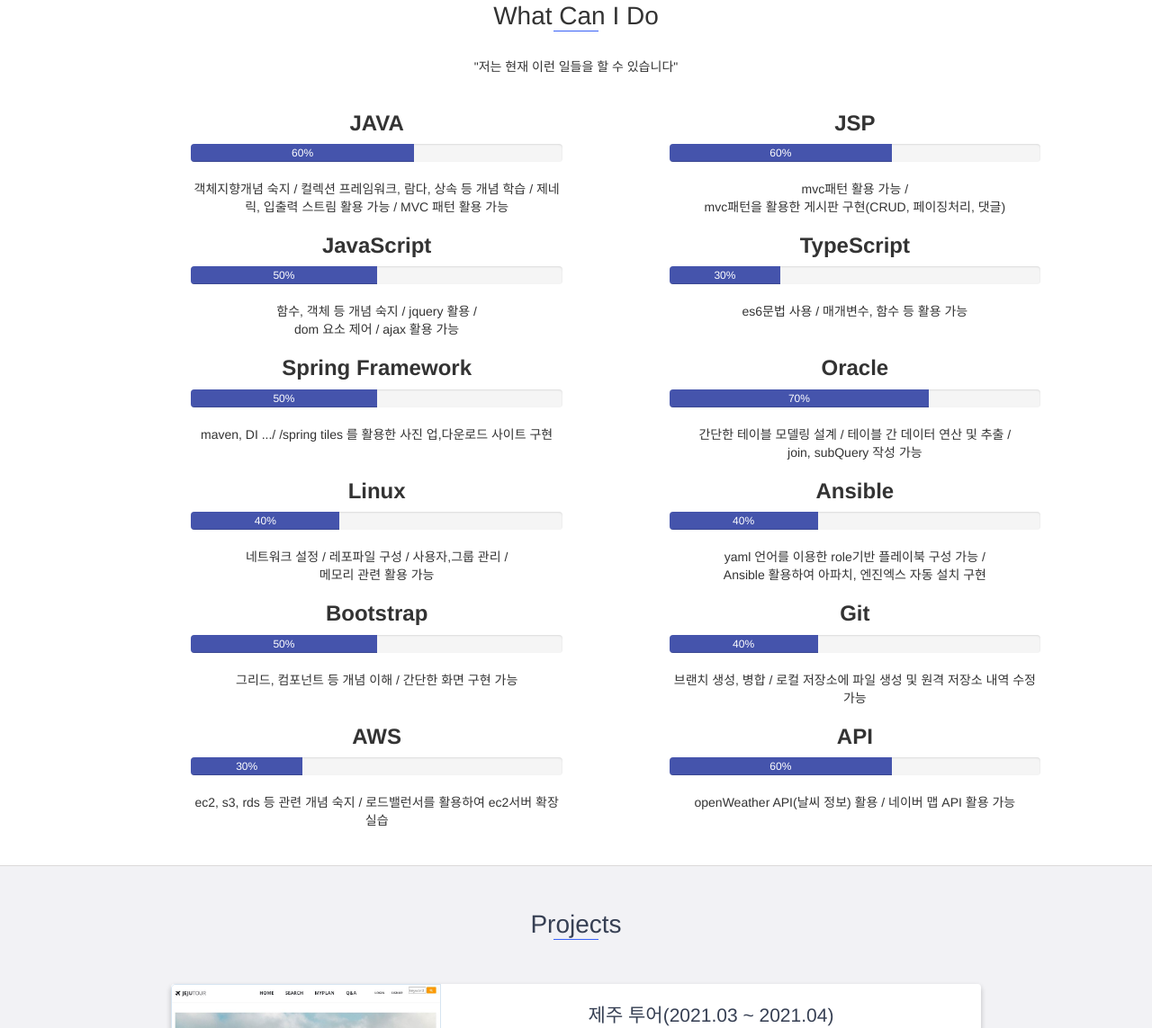
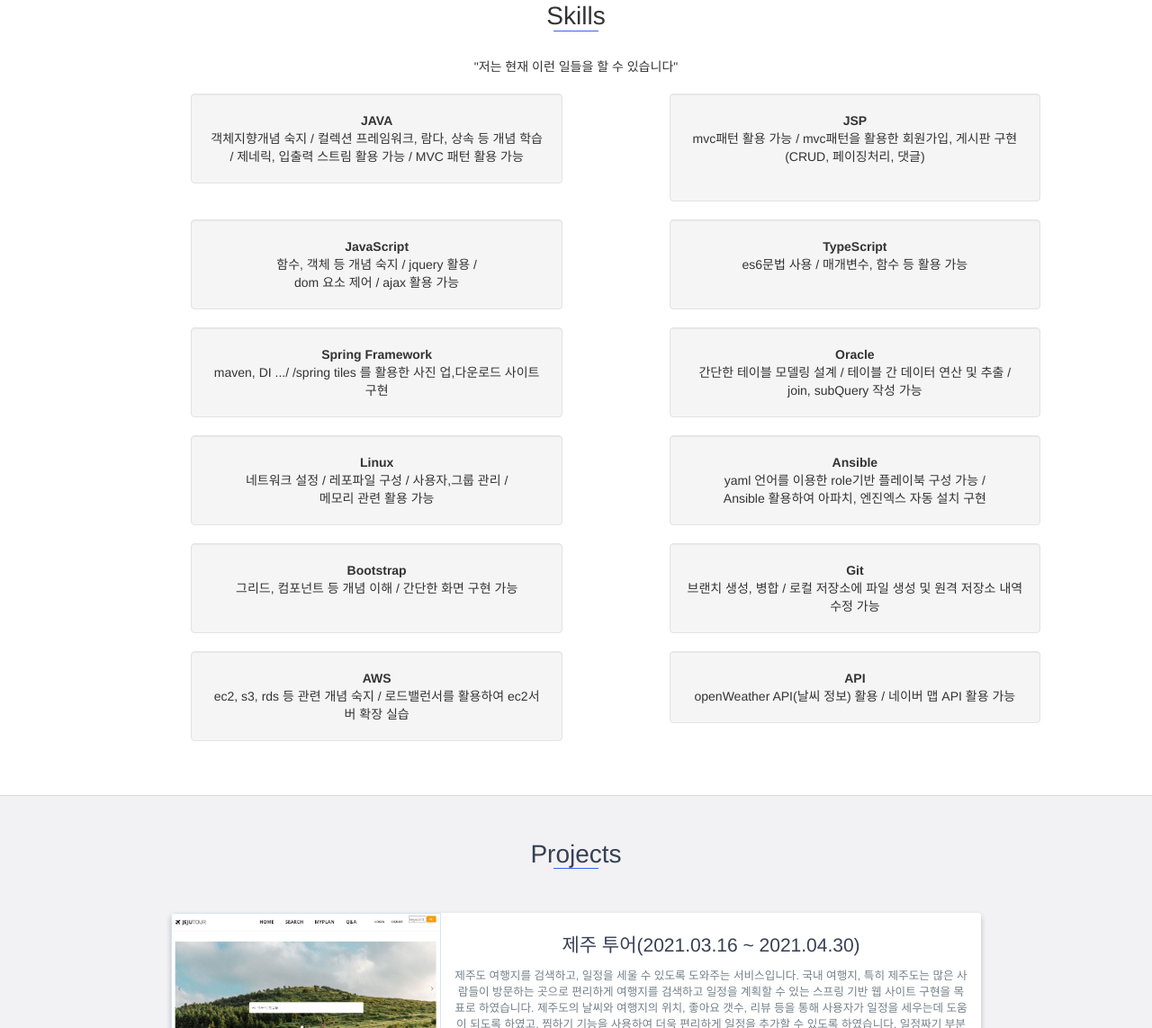
Before and after one commit to Eunju-Oh/eunju-oh.github.io, a website: page index.html in a window 1280 px wide. Shown: the part 1415-2558 px from the top of the page at 90% size. Drawn offline with nearby package versions, Linux system fonts and the light colour scheme.

Commit message:
Update index.html
프로젝트 수정

```diff
--- a/index.html
+++ b/index.html
@@ -37,7 +37,7 @@
                 <a href="#Certification">Certification</a>
             </li>
             <li>
-                <a href="#can">What Can I Do</a>
+                <a href="#can">Skills</a>
             </li>
             <li>
                 <a href="#projects">Projects</a>
@@ -125,11 +125,9 @@
 
 
     <div id="can">
-        <h2 class="heading">What Can I Do</h2>
+        <h2 class="heading">Skills</h2>
        <br> "저는 현재 이런 일들을 할 수 있습니다"
        <p>
-
-
 
        </p>
 
@@ -137,174 +135,93 @@
 
 
        <div class="col-md-5 col-md-offset-1 animate-box" data-animate-effect="fadeInLeft">
-            <div class="progress-wrap">
-                <h3><strong>JAVA</strong></h3>
-                <div class="progress">
-                     <div class="progress-bar" role="progressbar" aria-valuenow="60"
-                      aria-valuemin="0" aria-valuemax="100" style="width:60%; background: #4554ac; ">
-                    <span>60%</span>
-                      </div>
-                </div>
-
-                객체지향개념 숙지 / 컬렉션 프레임워크, 람다, 상속 등 개념 학습 /
-                제네릭, 입출력 스트림 활용 가능 / MVC 패턴 활용 가능
-
+            <div class="well">
+            <strong>JAVA</strong><br>
+            객체지향개념 숙지 / 컬렉션 프레임워크, 람다, 상속 등 개념 학습 /
+            제네릭, 입출력 스트림 활용 가능 / MVC 패턴 활용 가능
             </div>
         </div>
 
         <div class="col-md-5 col-md-offset-1 animate-box"   data-animate-effect="fadeInLeft">
-            <div class="progress-wrap">
-                <h3><strong>JSP</strong></h3>
-                <div class="progress">
-                     <div class="progress-bar" role="progressbar" aria-valuenow="60"
-                      aria-valuemin="0" aria-valuemax="100" style="width:60%; background:#4554ac;">
-                    <span>60%</span>
-                      </div>
-                </div>
-                mvc패턴 활용 가능 / <br> mvc패턴을 활용한 게시판 구현(CRUD, 페이징처리, 댓글)
+            <div class="well">
+                <strong>JSP</strong><br>
+                mvc패턴 활용 가능 / mvc패턴을 활용한 회원가입, 게시판 구현(CRUD, 페이징처리, 댓글)<br><br>
             </div>
         </div>
 
         <div class="col-md-5 col-md-offset-1 animate-box" data-animate-effect="fadeInLeft">
-            <div class="progress-wrap">
-                <h3><strong>JavaScript</strong></h3>
-                <div class="progress">
-                     <div class="progress-bar" role="progressbar" aria-valuenow="50"
-                      aria-valuemin="0" aria-valuemax="100" style="width:50%;  background:#4554ac; ">
-                    <span>50%</span>
-                      </div>
-                </div>
+            <div  class="well">
+                <strong>JavaScript</strong><br>
                 함수, 객체 등 개념 숙지 / jquery 활용 /<br> dom 요소 제어 / ajax 활용 가능
             </div>
         </div>
 
         <div class="col-md-5 col-md-offset-1 animate-box" data-animate-effect="fadeInLeft">
-            <div class="progress-wrap">
-                <h3><strong>TypeScript</strong></h3>
-                <div class="progress">
-                     <div class="progress-bar" role="progressbar" aria-valuenow="30"
-                      aria-valuemin="0" aria-valuemax="100" style="width:30%;  background:#4554ac;">
-                    <span>30%</span>
-                      </div>
-                </div>
-                es6문법 사용 / 매개변수, 함수 등 활용 가능
-
+            <div  class="well">
+                <strong>TypeScript</strong><br>
+                es6문법 사용 / 매개변수, 함수 등 활용 가능 <br><br>
             </div>
         </div>
 
         <div class="col-md-5 col-md-offset-1 animate-box" data-animate-effect="fadeInLeft" style="clear:both;">
-            <div class="progress-wrap">
-                <h3><strong>Spring Framework</strong></h3>
-                <div class="progress">
-                     <div class="progress-bar" role="progressbar" aria-valuenow="50"
-                      aria-valuemin="0" aria-valuemax="100" style="width:50%;  background:#4554ac;">
-                    <span>50%</span>
-                      </div>
-                </div>
+            <div  class="well">
+                <strong>Spring Framework</strong><br>
                 maven, DI .../
                 /spring tiles 를 활용한 사진 업,다운로드 사이트 구현
-
             </div>
         </div>
 
 
         <div class="col-md-5 col-md-offset-1 animate-box" data-animate-effect="fadeInLeft" >
-            <div class="progress-wrap">
-                <h3><strong>Oracle</strong></h3>
-                <div class="progress">
-                     <div class="progress-bar" role="progressbar" aria-valuenow="70"
-                      aria-valuemin="0" aria-valuemax="100" style=" width:70%; background:#4554ac;">
-                    <span>70%</span>
-                      </div>
-                </div>
-                간단한 테이블 모델링 설계 / 테이블 간 데이터 연산 및 추출 /<br> join, subQuery 작성 가능
-
+            <div  class="well">
+                <strong>Oracle</strong><br>
+                간단한 테이블 모델링 설계 / 테이블 간 데이터 연산 및 추출 / join, subQuery 작성 가능
             </div>
         </div>
 
 
 
         <div class="col-md-5 col-md-offset-1 animate-box" data-animate-effect="fadeInLeft">
-            <div class="progress-wrap">
-                <h3><strong>Linux</strong></h3>
-                <div class="progress">
-                     <div class="progress-bar" role="progressbar" aria-valuenow="40"
-                      aria-valuemin="0" aria-valuemax="100" style="width:40%; background:#4554ac;">
-                    <span>40%</span>
-                      </div>
-                </div>
+            <div class="well">
+                <strong>Linux</strong><br>
                 네트워크 설정 / 레포파일 구성 / 사용자,그룹 관리 /<br> 메모리 관련 활용 가능
             </div>
         </div>
 
         <div class="col-md-5 col-md-offset-1 animate-box" data-animate-effect="fadeInLeft">
-            <div class="progress-wrap">
-                <h3><strong>Ansible</strong></h3>
-                <div class="progress">
-                     <div class="progress-bar" role="progressbar" aria-valuenow="40"
-                      aria-valuemin="0" aria-valuemax="100" style="width:40%; background:#4554ac;">
-                    <span>40%</span>
-                      </div>
-                </div>
+            <div class="well">
+                <strong>Ansible</strong><br>
                 yaml 언어를 이용한 role기반 플레이북 구성 가능 /<br> Ansible 활용하여 아파치, 엔진엑스 자동 설치 구현
-
             </div>
         </div>
 
         <div class="col-md-5 col-md-offset-1 animate-box" data-animate-effect="fadeInLeft">
-            <div class="progress-wrap">
-                <h3><strong>Bootstrap</strong></h3>
-                <div class="progress">
-                     <div class="progress-bar" role="progressbar" aria-valuenow="50"
-                      aria-valuemin="0" aria-valuemax="100" style="width:50%;  background:#4554ac;">
-                    <span>50%</span>
-                      </div>
-                </div>
-                그리드, 컴포넌트 등 개념 이해 / 간단한 화면 구현 가능
-
+            <div class="well">
+               <strong>Bootstrap</strong><br>
+                그리드, 컴포넌트 등 개념 이해 / 간단한 화면 구현 가능<br><br>
             </div>
         </div>
 
 
         <div class="col-md-5 col-md-offset-1 animate-box" data-animate-effect="fadeInLeft" >
-            <div class="progress-wrap">
-                <h3><strong>Git</strong></h3>
-                <div class="progress">
-                     <div class="progress-bar" role="progressbar" aria-valuenow="40"
-                      aria-valuemin="0" aria-valuemax="100" style="width:40%;  background:#4554ac;">
-                    <span>40%</span>
-                      </div>
-                </div>
+            <div class="well">
+                <strong>Git</strong><br>
                 브랜치 생성, 병합 / 로컬 저장소에 파일 생성 및 원격 저장소 내역 수정 가능
-
             </div>
         </div>
 
         <div class="col-md-5 col-md-offset-1 animate-box" data-animate-effect="fadeInLeft">
-            <div class="progress-wrap">
-                <h3><strong>AWS</strong></h3>
-                <div class="progress">
-                     <div class="progress-bar" role="progressbar" aria-valuenow="30"
-                      aria-valuemin="0" aria-valuemax="100" style="width:30%;  background:#4554ac;">
-                    <span>30%</span>
-                      </div>
-                </div>
+            <div class="well">
+                <strong>AWS</strong><br>
                 ec2, s3, rds 등 관련 개념 숙지 / 로드밸런서를 활용하여 ec2서버 확장 실습
 
             </div>
         </div>
 
         <div class="col-md-5 col-md-offset-1 animate-box" data-animate-effect="fadeInLeft">
-            <div class="progress-wrap">
-                <h3><strong>API</strong></h3>
-                <div class="progress">
-                     <div class="progress-bar" role="progressbar" aria-valuenow="60"
-                      aria-valuemin="0" aria-valuemax="100" style="width:60%;  background:#4554ac;">
-                    <span>60%</span>
-                      </div>
-                </div>
+            <div class="well">
+                <strong>API</strong><br>
                 openWeather API(날씨 정보) 활용 / 네이버 맵 API 활용 가능
-
             </div>
         </div>
     </div>
@@ -321,7 +238,7 @@
                     </div>
                     <!-- End .project-image -->
                     <div class="project-info">
-                        <h3>제주 투어(2021.03 ~ 2021.04)</h3>
+                        <h3>제주 투어(2021.03.16 ~ 2021.04.30)</h3>
                         <p>
                             제주도 여행지를 검색하고, 일정을 세울 수 있도록 도와주는 서비스입니다.
                             국내 여행지, 특히 제주도는 많은 사람들이 방문하는 곳으로 편리하게 여행지를 검색하고 일정을 계획할 수 있는
@@ -345,8 +262,13 @@
                     </div>
                     <!-- End .project-image -->
                     <div class="project-info">
-                        <h3>Project Name Here</h3>
+                        <h3>파일 업/다운로드 사이트(2021.05.03 ~ 2021.05.11)</h3>
                         <p>
+                            파일을 업로드, 다운로드 할 수 있는 웹 서비스입니다.
+                            스프링 tiles 프레임워크를 사용하여 레이아웃을 구성하였습니다.
+                            Log4j
+
+
 
                         </p>
                         <a href="#">View Project</a>
```
